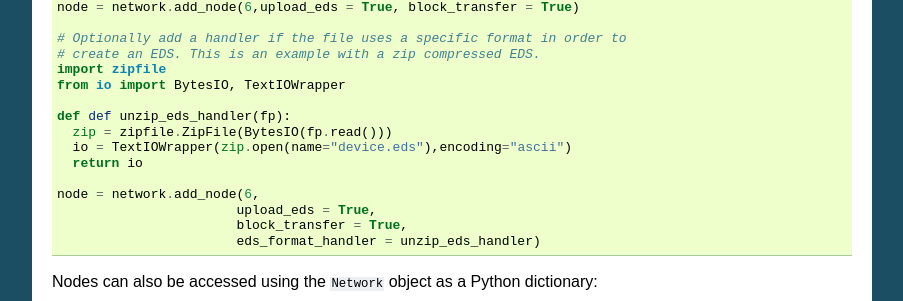
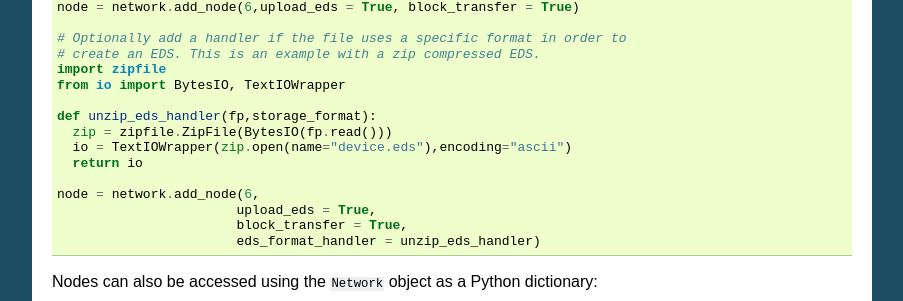
Before and after one commit to christiansandberg/canopen, a Sphinx documentation site: the page built from doc/network.rst, in a window 1280 px wide. Shown: the part 858-1159 px from the top of the page, without its empty margins (198-1101 px from the left). Built offline with Sphinx 7.4.7, drawn with Linux system fonts in a browser that asks for light colours; pages that are not in the unit, such as notebooks, are missing from menus.

Commit message:
- Fixed typo and added storage_format in network.rst - Added storage_format to handler function & added some logging info

```diff
--- a/doc/network.rst
+++ b/doc/network.rst
@@ -52,7 +52,7 @@ it's internal EDS in the following way::
     import zipfile
     from io import BytesIO, TextIOWrapper
 
-    def def unzip_eds_handler(fp):
+    def unzip_eds_handler(fp,storage_format):
       zip = zipfile.ZipFile(BytesIO(fp.read()))
       io = TextIOWrapper(zip.open(name="device.eds"),encoding="ascii")
       return io
```
